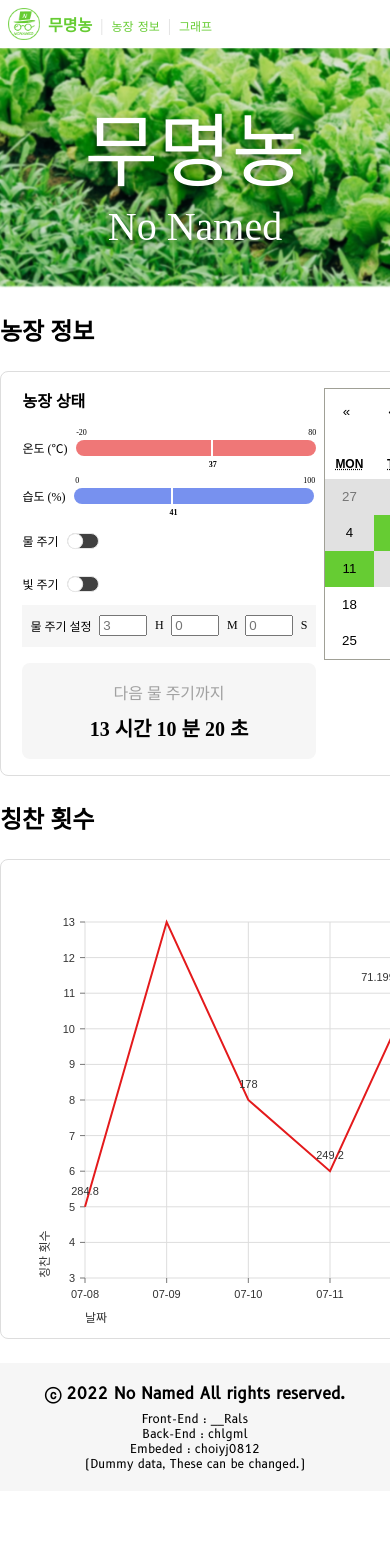
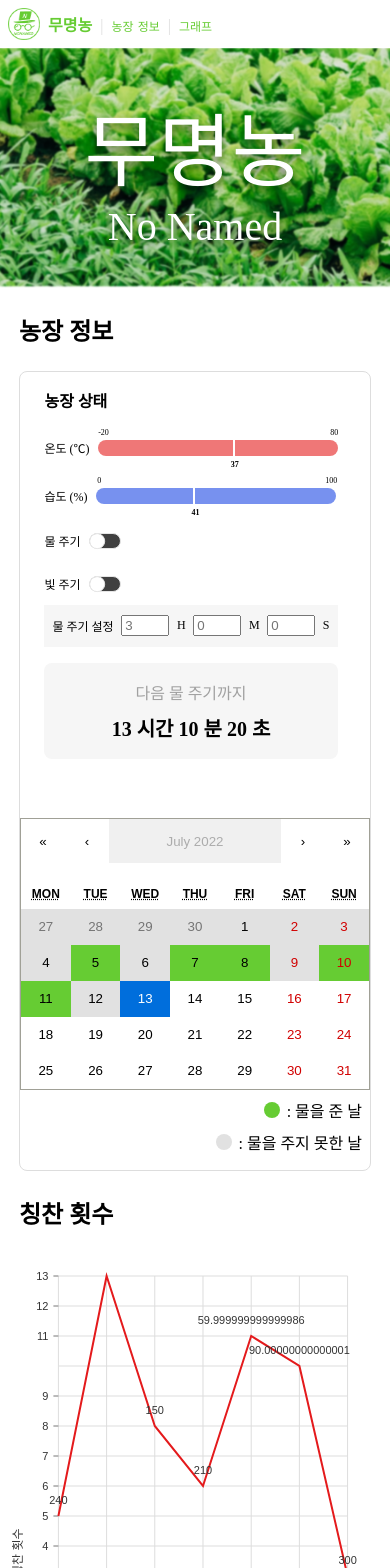
Before and after one commit to NoNamedFarm/NoNamedFarm_FrontEnd, a React (Create React App) app: page / in a window 390 px wide. Shown: the top 1568 px of the page. Before the commit the page ends 1491 px from the top, so only its background shows below. Built offline with nearby package versions, Linux system fonts and the light colour scheme; a web font is replaced by a local one.

Commit message:
📝 :: 반응형 디자인 추가

```diff
--- a/src/App.tsx
+++ b/src/App.tsx
@@ -9,9 +9,21 @@ import Graph from "./components/Graph";
 import { temperature, humidity, scheduledDate } from "./lib/farmInfo";
 import { wateredDate } from "./lib/wateredDate";
 import { compliments } from "./lib/compliments";
+import { useMediaQuery } from "react-responsive";
+import { logo } from "./assets/images";
 
 const App = () => {
+  const isUnstable = useMediaQuery({
+    query: "(max-width:359px)",
+  });
+
   return (
+    <>
+      {isUnstable ? (
+        <WarningWrapper>
+          <img src={logo} alt="icon" /> 현재 해상도는 지원하지 않습니다.
+        </WarningWrapper>
+      ) : (
         <>
           <GlobalStyle />
           <Header />
@@ -33,8 +45,30 @@ const App = () => {
           </Wrapper>
           <Footer />
         </>
+      )}
+    </>
   );
 };
+
+const WarningWrapper = styled.div`
+  margin-top: 1rem;
+
+  width: 100%;
+
+  display: flex;
+  flex-direction: column;
+  justify-content: center;
+  align-items: center;
+
+  font-size: 0.5rem;
+
+  img {
+    margin-bottom: 0.75rem;
+
+    width: 5rem;
+    height: 5rem;
+  }
+`;
 
 const Wrapper = styled.div`
   padding-top: 3rem;
@@ -49,6 +83,14 @@ const Title = styled.h2`
   margin-bottom: 1.5rem;
 
   width: 43.5rem;
+
+  @media screen and (max-width: 767px) {
+    width: 22rem;
+
+    :last-of-type {
+      margin-bottom: 0.5rem;
+    }
+  }
 `;
 
 const InfoWrapper = styled.div`
@@ -63,20 +105,67 @@ const InfoWrapper = styled.div`
 
   border: 0.1px solid #ddd;
   border-radius: 0.5rem;
+
+  @media screen and (max-width: 767px) {
+    width: 22rem;
+    height: 50rem;
+
+    flex-direction: column;
+    justify-content: space-between;
+    align-items: center;
+  }
 `;
 
 const GraphWrapper = styled.div`
   padding: 0.75rem;
   padding-left: 1.5rem;
   margin: 0 auto;
-  margin-top: 1.5rem;
-  margin-bottom: 1.5rem;
+  margin-bottom: 1rem;
 
   width: 43.5rem;
   height: 30rem;
 
   border: 0.1px solid #ddd;
   border-radius: 0.5rem;
+
+  @media screen and (max-width: 767px) {
+    padding: 0rem;
+
+    width: 32.6rem;
+    height: 25rem;
+
+    border: none;
+    border-radius: 0;
+
+    g:nth-child(8) {
+      display: none;
+    }
+
+    svg {
+      transform: translateX(1.575rem) translateY(-0.75rem);
+    }
+  }
+  @media screen and (max-width: 480px) {
+    width: 31.35rem;
+
+    svg {
+      transform: translateX(0.25rem) translateY(-0.75rem);
+    }
+  }
+  @media screen and (max-width: 420px) {
+    width: 28.7rem;
+
+    svg {
+      transform: translateX(-0.1rem) translateY(-0.75rem);
+    }
+  }
+  @media screen and (max-width: 360px) {
+    width: 28.75rem;
+
+    svg {
+      transform: translateX(-0.65rem) translateY(-0.75rem);
+    }
+  }
 `;
 
 export default App;
```
Lines whose indentation alone changed are shown as unchanged.
